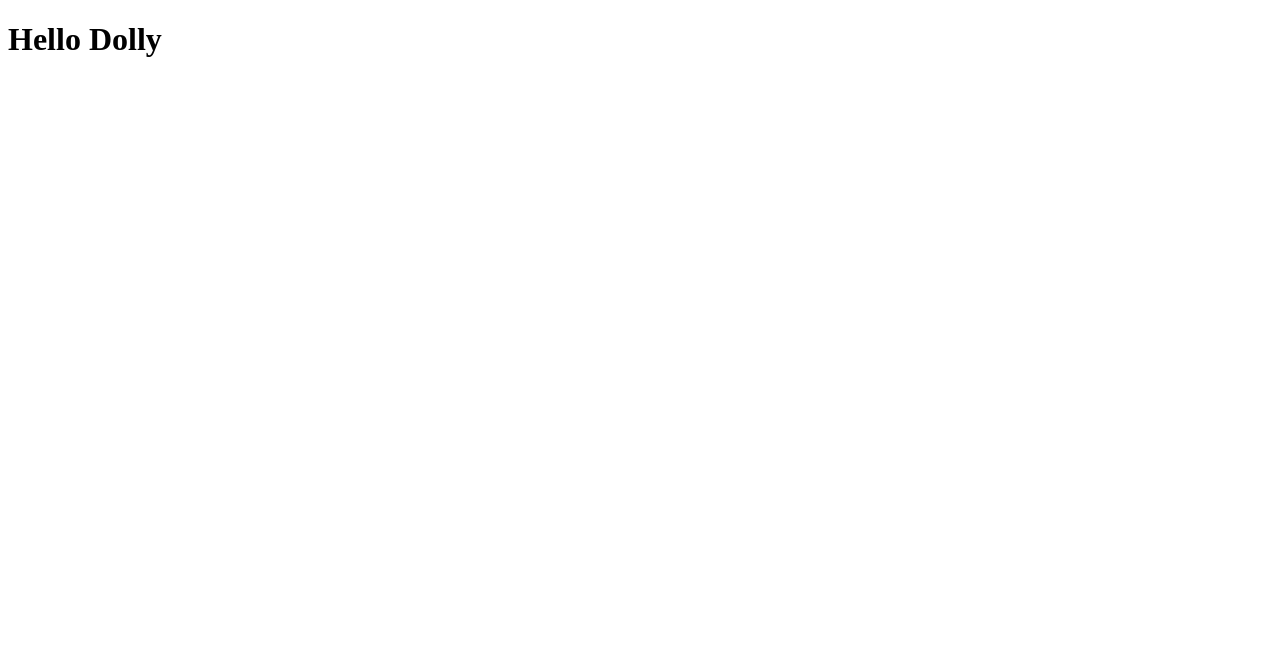
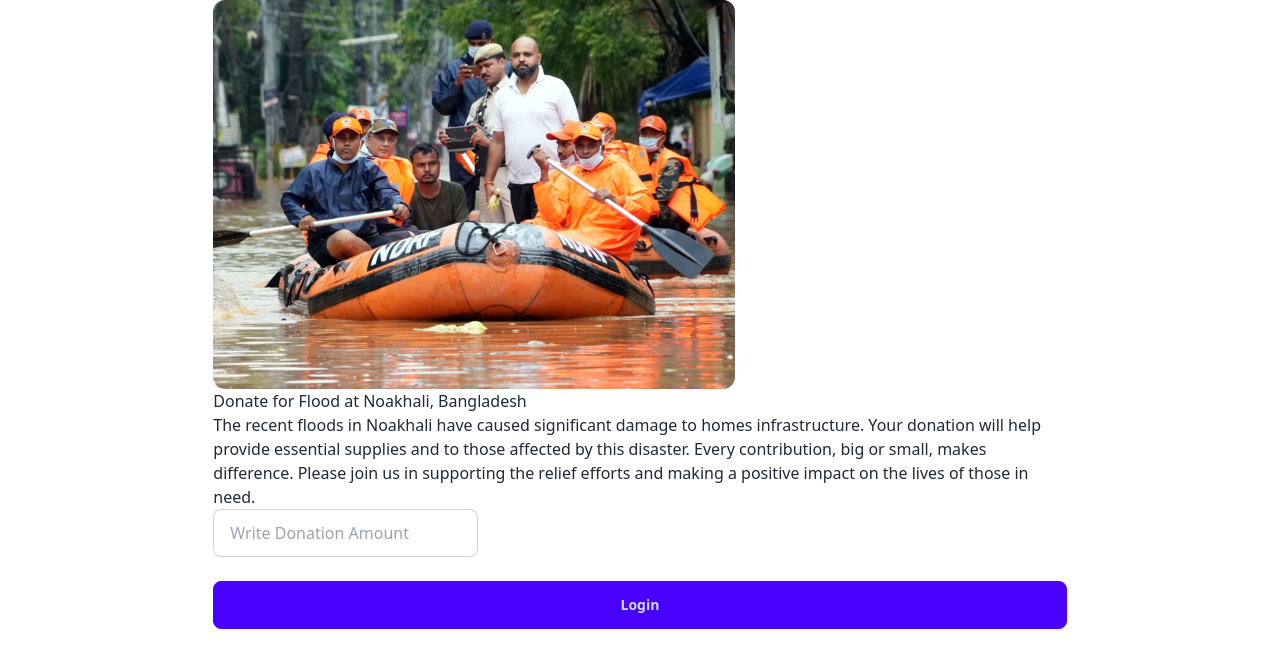
Before and after one commit to dmsumon2020/assignment5, a plain HTML site: page index.html in a window 1280 px wide. Drawn offline with nearby package versions, Linux system fonts and the light colour scheme.

Commit message:
added main tailwind

```diff
--- a/index.html
+++ b/index.html
@@ -4,14 +4,33 @@
     <meta charset="UTF-8">
     <meta name="viewport" content="width=device-width, initial-scale=1.0">
     <title>Document</title>
+    <link href="https://cdn.jsdelivr.net/npm/daisyui@4.12.10/dist/full.min.css" rel="stylesheet" type="text/css" />
+    <script src="https://cdn.tailwindcss.com"></script>
+
 </head>
 <body>
     <header>
 
     </header>
 
-    <main>
-        <h1>Hello Dolly</h1>
+    <main class="w-11/12 lg:w-8/12 mx-auto">
+        <section>
+            <div class="blog-post">
+                <img src="./assets/noakhali.png" alt="">
+                <div>
+                    <h3>Donate for Flood at Noakhali, Bangladesh</h3>
+                    <p>
+                        The recent floods in Noakhali have caused significant damage to homes  infrastructure. Your donation will help provide essential supplies and  to those affected by this disaster. Every contribution, big or small, makes  difference. Please join us in supporting the relief efforts and making a positive impact on the lives of those in need.
+                    </p>
+                    <form action="">
+                        <input type="text" placeholder="Write Donation Amount" class="input input-bordered" required />
+                        <div class="form-control mt-6">
+                            <button class="btn btn-primary">Login</button>
+                        </div>
+                    </form>
+                </div>
+            </div>
+        </section>
     </main>
 
     <footer>
--- /dev/null
+++ b/tailwind.config.js
@@ -0,0 +1,8 @@
+/** @type {import('tailwindcss').Config} */
+module.exports = {
+    content: ["./src/**/*.{html,js}"],
+    theme: {
+      extend: {},
+    },
+    plugins: [],
+  }
```
